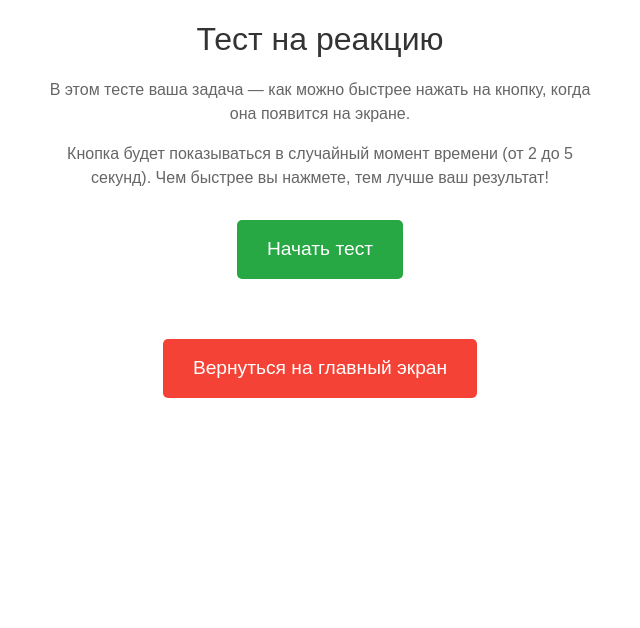
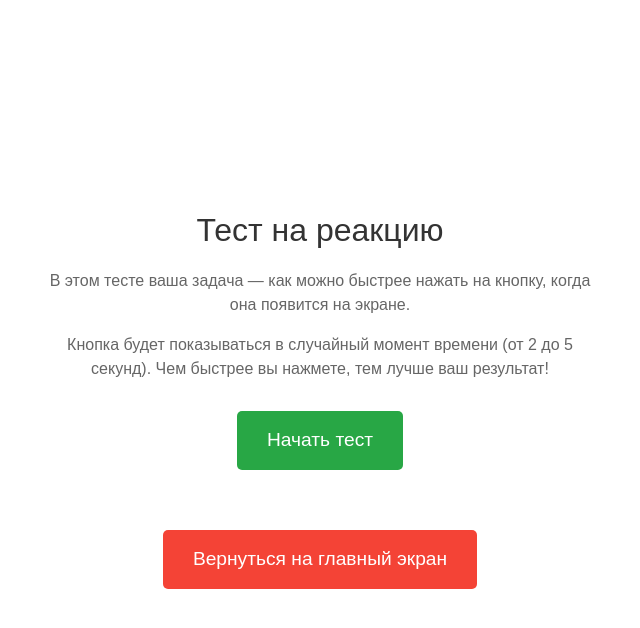
Before and after one commit to uichyi/webProject, a Vue app in the folder proj/ex_5_component/: page /test2k in a window 1280 px wide. Shown: the top 628 px of the page, without its empty margins (320-960 px from the left). Built offline with nearby package versions, Linux system fonts and the light colour scheme.

Commit message:
центр Ксюша тесты

```diff
--- a/proj/ex_5_component/src/components/ksysha/Test1k.vue
+++ b/proj/ex_5_component/src/components/ksysha/Test1k.vue
@@ -1,14 +1,12 @@
 <template>
+  <div class="wrapper">
     <div class="test-container">
       <div v-if="!testStarted" class="description">
         <h2>Тест на IQ</h2>
         <p>Этот тест поможет вам оценить ваш уровень интеллекта. Ответьте на все вопросы, и мы вычислим ваш IQ!</p>
       </div>
-
       <button v-if="!testStarted" @click="startTest" class="start-button">Начать тест</button>
-
       <div v-if="testStarted && currentQuestionIndex < questions.length && !testFinished" class="timer" id="timer">{{ timeLeft }} секунд</div>
-
       <div v-if="testStarted && currentQuestionIndex < questions.length && !testFinished" class="question-container">
         <div class="question-text">{{ currentQuestion.text }}</div>
         <div class="buttons-container">
@@ -22,14 +20,13 @@
           </button>
         </div>
       </div>
-
       <div v-if="testFinished" class="result">
         <p>{{ resultMessage }}</p>
         <button @click="resetTest" class="start-button">Попробовать снова</button>
       </div>
-
       <div class="button-container">
         <button @click="goBack" class="back-button">Вернуться на главный экран</button>
+      </div>
     </div>
   </div>
 </template>
@@ -150,6 +147,12 @@ export default {
 </script>
 
 <style scoped>
+.wrapper {
+  height: 100vh;
+  display: grid;
+  place-content: center;
+}
+
 .back-button {
   background-color: #f44336;
   color: white;
--- a/proj/ex_5_component/src/components/ksysha/Test2k.vue
+++ b/proj/ex_5_component/src/components/ksysha/Test2k.vue
@@ -1,4 +1,5 @@
 <template>
+    <div class="wrapper">
       <div class="test-container">
         <h2 class="test-title">Тест на реакцию</h2>
 
@@ -6,26 +7,22 @@
           <p>В этом тесте ваша задача — как можно быстрее нажать на кнопку, когда она появится на экране.</p>
           <p>Кнопка будет показываться в случайный момент времени (от 2 до 5 секунд). Чем быстрее вы нажмете, тем лучше ваш результат!</p>
         </div>
-
         <div v-if="!testStarted" class="button-container">
           <button @click="startTest" class="start-button">Начать тест</button>
         </div>
-
         <div v-if="testStarted && !waitingForReaction && !resultVisible" class="timer">
           <p>{{ timerText }}</p>
         </div>
-
         <div v-if="waitingForReaction" class="reaction-button-container">
           <button @click="recordReaction" class="reaction-button">Клик!</button>
         </div>
-
         <div v-if="resultVisible" class="result">
           <p>Время реакции: {{ reactionTime }} миллисекунд</p>
           <p>Оценка: {{ evaluation }}</p>
           <button @click="startTest"class="start-button">Попробовать снова</button>
         </div>
-
         <button @click="goBack" class="back-button">Вернуться на главный экран</button>
+      </div>
     </div>
   </template>
 
@@ -123,6 +120,14 @@
   </script>
 
   <style scoped>
+
+.wrapper {
+  height: 100vh;
+  display: grid;
+  place-content: center;
+}
+
+
   .test-container {
     text-align: center;
     max-width: 600px;
--- a/proj/ex_5_component/src/components/ksysha/Test3k.vue
+++ b/proj/ex_5_component/src/components/ksysha/Test3k.vue
@@ -1,4 +1,5 @@
 <template>
+    <div class="wrapper">
       <div>
         <div v-if="!testStarted && !testEnded" class="menu">
           <h1 class="test-title">Тест Струпа</h1>
@@ -10,7 +11,6 @@
             <button @click="returnToMenu" class="back-button">Вернуться на главный экран</button>
           </div>
         </div>
-
         <div v-if="testStarted" class="test">
           <div class="timer">{{ remainingTime }} секунд</div>
           <div class="word" :style="{ color: wordColor }">{{ wordText }}</div>
@@ -28,13 +28,13 @@
           <div class="result">Правильные ответы: {{ correctAnswers }}</div>
           <button @click="returnToMenu" class="back-button">Вернуться на главный экран</button>
         </div>
-
         <div v-if="testEnded" class="summary">
           <div class="result">Тест завершён! Правильные ответы: {{ correctAnswers }}.</div>
           <div class="result">Оценка: {{ evaluation }}</div>
           <div class="button-container">
             <button @click="startTest" class="start-button">Пройти тест снова</button>
             <button @click="returnToMenu" class="back-button">Назад на главный экран</button>
+          </div>
         </div>
       </div>
     </div>
@@ -157,6 +157,13 @@
   </script>
 
   <style scoped>
+.wrapper {
+  height: 100vh;
+  display: grid;
+  place-content: center;
+}
+
+
   body {
     font-family: Arial, sans-serif;
     display: flex;
```
Lines whose indentation alone changed are shown as unchanged.
